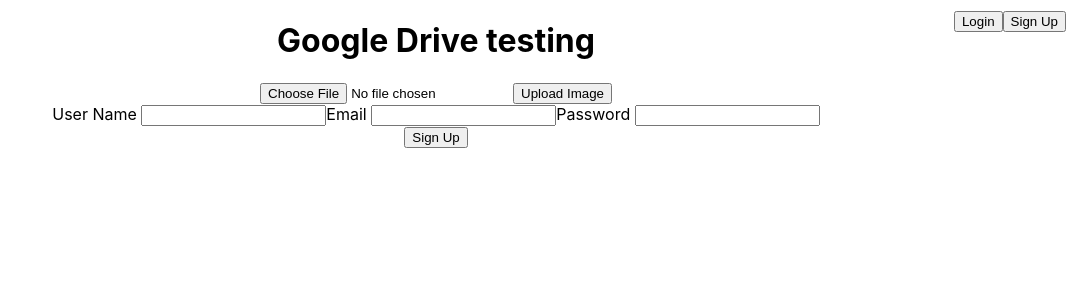
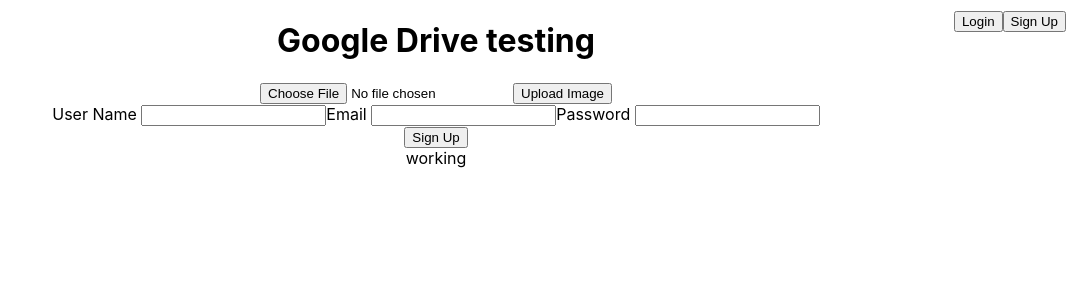
Before and after one commit to anubhav2102/financial-tools-and-calculators, a React (Create React App) app: page /register in a window 1280 px wide. Shown: the top 300 px of the page, without its empty margins (204-1280 px from the left). Built offline with nearby package versions, Linux system fonts and the light colour scheme; no server answers.

Commit message:
completed login-signup manual

```diff
--- a/src/App.js
+++ b/src/App.js
@@ -5,6 +5,7 @@
 import LoginSignup from "./components/login/LoginSignup.jsx";
 import LoginPage from "./components/login/LoginPage.jsx";
 import SignUpPage from "./components/login/SignUpPage.jsx";
+import SIPCalculator from "./components/calculators/SIPCalculator.jsx";
 import axios from "axios";
 import { Routes, Route} from "react-router-dom";
 
@@ -45,12 +46,11 @@
         <button onClick={handleLogout}>Logout</button>
       </div> : <LoginSignup/>}
       </div>
-      {/* <Router> */}
         <Routes>
           <Route exact element={<LoginPage/>} path="/login"/>
           <Route exact element={<SignUpPage/>} path="/register"/>
         </Routes>
-      {/* </Router> */}
+        <SIPCalculator/>
     </div>
   );
 }
--- /dev/null
+++ b/src/components/calculators/SIPCalculator.jsx
@@ -0,0 +1,12 @@
+import React, { useEffect, useState } from "react";
+import {Link} from "react-router-dom";
+
+const SIPCalculator = () => {
+    return (
+        <>
+        <div>working</div>
+        </>
+    )
+}
+
+export default SIPCalculator;
--- a/src/components/login/LoginPage.jsx
+++ b/src/components/login/LoginPage.jsx
@@ -30,9 +30,13 @@
             if(resp.status===200){
                 localStorage.setItem("email_id", email);
                 alert("Login Successful")
+                window.location.reload(true);
             }
           } catch (error) {
-            console.error(error);
+            if(error.response){
+                console.error(error.response.data);
+                alert(error.response.data);
+            }
           }
     }
     return (
--- a/src/components/login/SignUpPage.jsx
+++ b/src/components/login/SignUpPage.jsx
@@ -8,6 +8,7 @@
 
   const handleSavingData = async () => {
     if (!email || !password) {
+        alert("Both email and password are required")
       return;
     }
 
@@ -32,7 +33,8 @@
         alert("Registration completed!")
       }
     } catch (error) {
-      console.error(error);
+      console.error(error.response.data);
+      alert(error.response.data);
     }
   };
   return (
```
